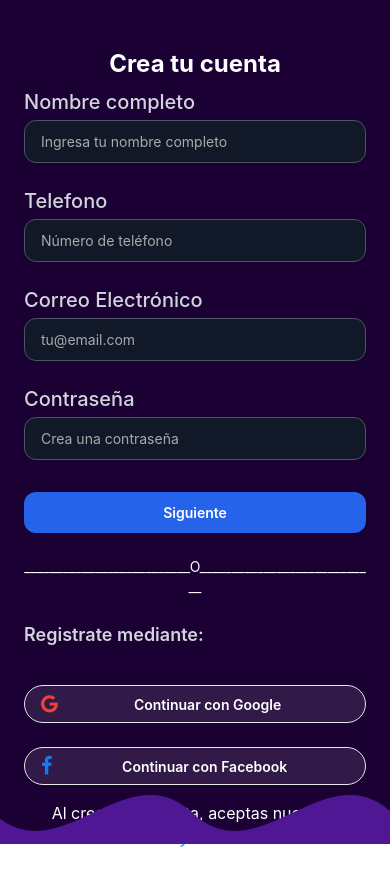
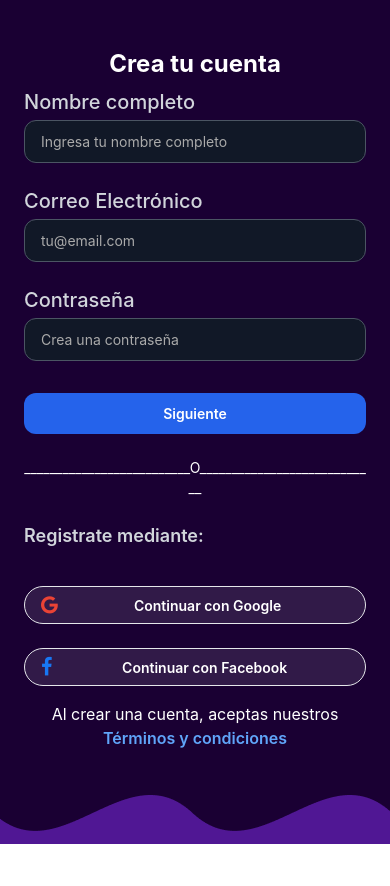
Before and after one commit to lozano2303/tu-evento, a React Native app in the folder TuEventoFrontend (Mobile)/: screen /RegisterScreen in a window 390 px wide. Shown: the top 886 px of the page. Built offline with nearby package versions, Linux system fonts and the light colour scheme; what expo-web-browser would draw is missing.

Commit message:
refactor(frontend-mobile):some changes in the inputs

```diff
--- a/TuEventoFrontend (Mobile)/src/api/services/UserApi.ts
+++ b/TuEventoFrontend (Mobile)/src/api/services/UserApi.ts
@@ -1,7 +1,7 @@
 import { USER_ENDPOINT, USER_PROFILE_ENDPOINT } from "../../constants/Endpoint";
 import { IRequestRegister, IUserProfileResponse } from "../types/IUser";
 import { getToken } from "./Token";
-//import axios from "axios";
+
 
 export const registerUser = async (userData: IRequestRegister) => {
   try {
--- a/TuEventoFrontend (Mobile)/src/api/types/IUser.ts
+++ b/TuEventoFrontend (Mobile)/src/api/types/IUser.ts
@@ -1,6 +1,5 @@
 export interface IRequestRegister {
   fullName: string;
-  telephone: string;
  // birthDate: null;
  // address: null;
   email: string,
--- a/TuEventoFrontend (Mobile)/src/components/RedSocialButton.tsx
+++ b/TuEventoFrontend (Mobile)/src/components/RedSocialButton.tsx
@@ -17,7 +17,7 @@ const icons = {
   facebook: { name: "facebook-f", color: "#1877F3", label: "Facebook" },
 };
 
-// 🔥 Tu IP correcta
+//  IP correcta
 const BASE_URL = 'http://192.168.0.16:8080';
 
 export default function RedSocialButton({ social, onSuccess, onError }: RedSocialButtonProps) {
--- a/TuEventoFrontend (Mobile)/src/screens/auth/RegisterScreen.tsx
+++ b/TuEventoFrontend (Mobile)/src/screens/auth/RegisterScreen.tsx
@@ -18,7 +18,7 @@ export default function RegisterScreen() {
     navigation.navigate("MainTabs" as never);
   };
 
-  // ❌ Función para manejar errores (opcional)
+  //  Función para manejar errores (opcional)
   const handleOAuthError = (error: any) => {
     console.log(' Error en OAuth:', error);
     // Aquí podrías mostrar un mensaje de error si quieres
@@ -27,7 +27,6 @@ export default function RegisterScreen() {
   // Estado para capturar los datos del formulario
   const [formData, setFormData] = useState({
     fullName: '',
-    telephone: '',
     email: '',
     password: ''
   });
@@ -42,7 +41,7 @@ export default function RegisterScreen() {
     }));
   };
 
-  // 🔥 FUNCIÓN MODIFICADA - Ahora captura el userId de la respuesta
+  //  FUNCIÓN MODIFICADA - Ahora captura el userId de la respuesta
   const handleRegister = async () => {
     try {
       setLoading(true);
@@ -50,7 +49,6 @@ export default function RegisterScreen() {
       // Preparar datos para enviar al API
       const userData = {
         fullName: formData.fullName.trim(),
-        telephone: formData.telephone.trim(),
         email: formData.email.trim(),
         password: formData.password,
       };
@@ -64,7 +62,7 @@ export default function RegisterScreen() {
       console.log(' Registro exitoso - Respuesta completa:', responseData);
 
       if (responseData.success) {
-        // 🆔 AQUÍ CAPTURAMOS EL ID DEL USUARIO
+        //  AQUÍ CAPTURAMOS EL ID DEL USUARIO
         const userId = responseData.data;
 
         console.log(' ID del usuario capturado:', userId);
@@ -105,14 +103,6 @@ export default function RegisterScreen() {
           placeholder="Ingresa tu nombre completo"
           value={formData.fullName}
           onChangeText={(value) => updateField('fullName', value)}
-        />
-
-        <Input
-          label="Telefono"
-          placeholder="Número de teléfono"
-          value={formData.telephone}
-          onChangeText={(value) => updateField('telephone', value)}
-          keyboardType="phone-pad"
         />
 
         <Input
```
